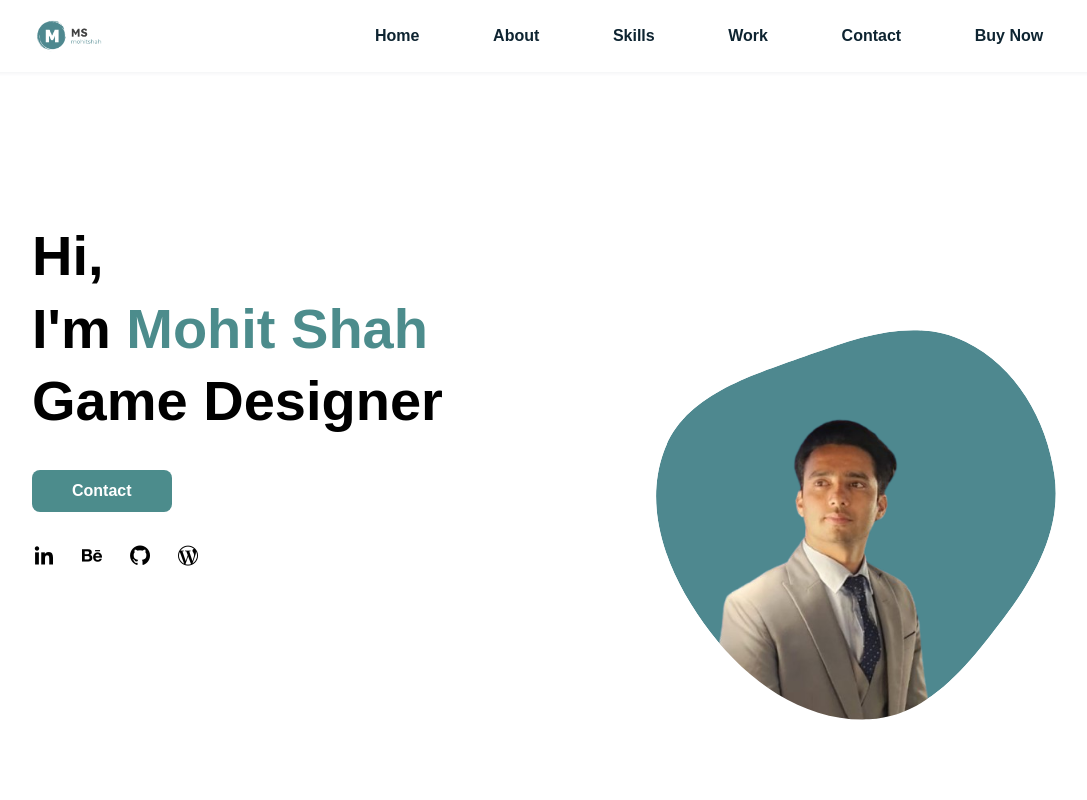
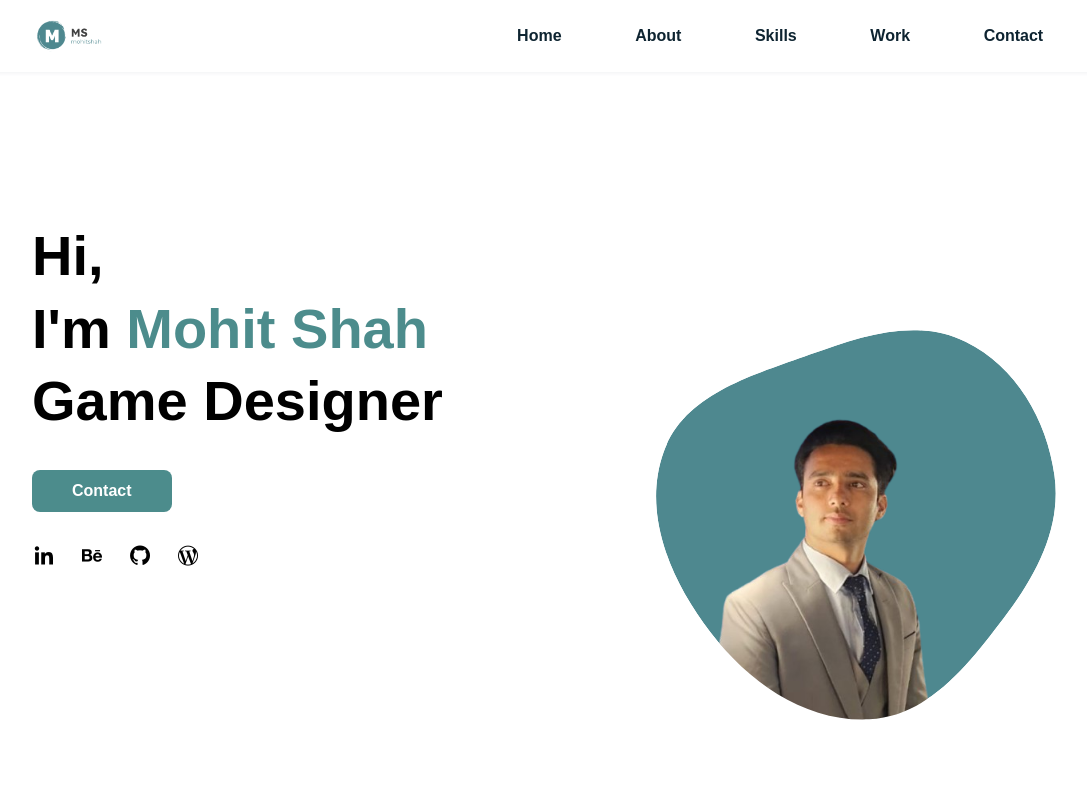
Before and after one commit to caspermohit/portfolio-website, a React (Create React App) app: page / in a window 1280 px wide. Shown: the top 800 px of the page, without its empty margins (96-1183 px from the left). Built offline with nearby package versions, Linux system fonts and the light colour scheme.

Commit message:
removed unnecessary button

```diff
--- a/src/components/Header.js
+++ b/src/components/Header.js
@@ -41,9 +41,7 @@ const Header = () => {
                         <li className="nav__item"><a href="#skills" className="nav__link" onClick={handleLinkClick}>Skills</a></li>
                         <li className="nav__item"><a href="#work" className="nav__link" onClick={handleLinkClick}>Work</a></li>
                         <li className="nav__item"><a href="#contact" className="nav__link" onClick={handleLinkClick}>Contact</a></li>
-                        <li className="nav__item">
-                            <a href="https://www.foodbooking.com/api/fb/p_g_w3_d" className="nav__link" target="_blank" rel="noopener noreferrer">Buy Now</a>
-                        </li>
+
                     </ul>
                 </div>
                 {isMobile && (
```
